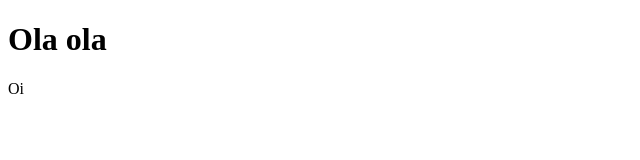
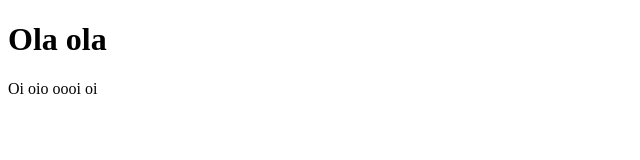
Before and after one commit to miqueiassousa/teste, a plain HTML site: page index.html in a window 1280 px wide. Shown: the full height of the page, 0-640 px from the left. Drawn offline with Linux system fonts and the light colour scheme.

Commit message:
No ubuntu

```diff
--- a/index.html
+++ b/index.html
@@ -8,6 +8,6 @@
 <body>
     <h1>Ola ola</h1>
 
-    <p>Oi</p>
+    <p>Oi oio oooi oi</p>
 </body>
 </html>
```
